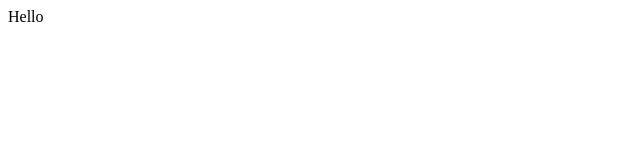
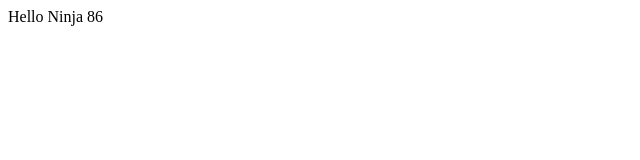
Before and after one commit to ninjaJason86/demo-repo, a plain HTML site: page index.html in a window 1280 px wide. Shown: the full height of the page, 0-640 px from the left. Drawn offline with Linux system fonts and the light colour scheme.

Commit message:
Updated index.html

```diff
--- a/index.html
+++ b/index.html
@@ -1 +1 @@
-<div>Hello</div>
+<div>Hello Ninja 86</div>
```
